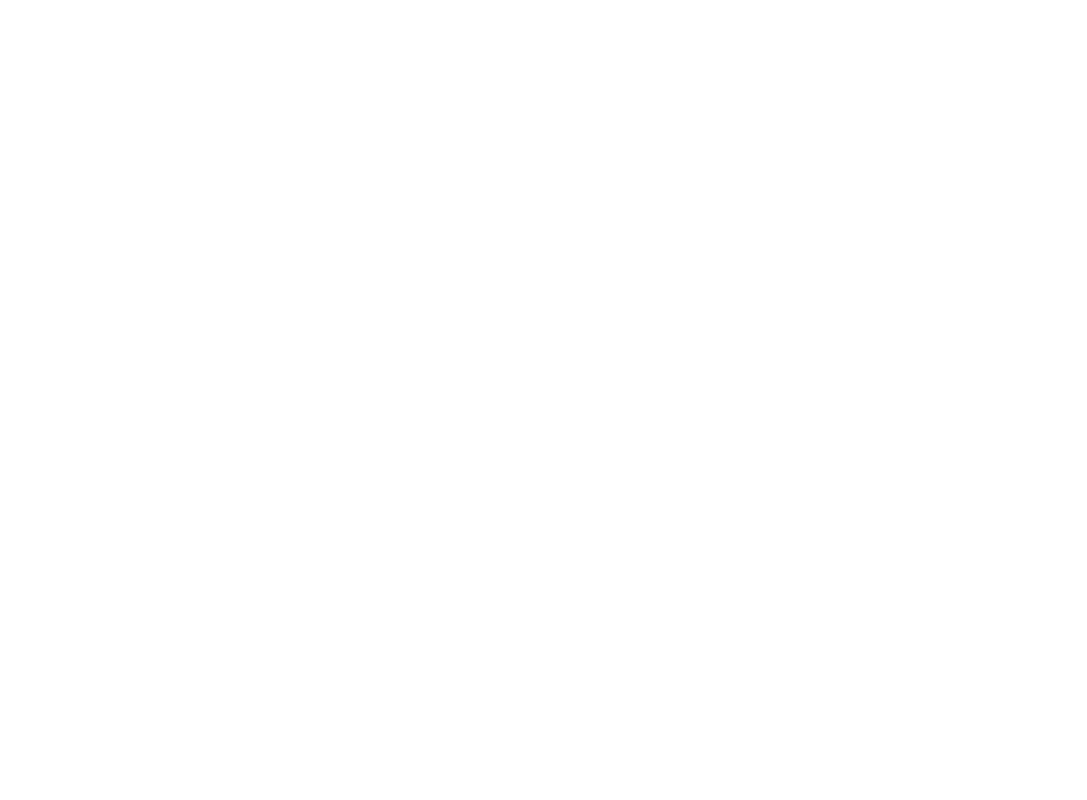
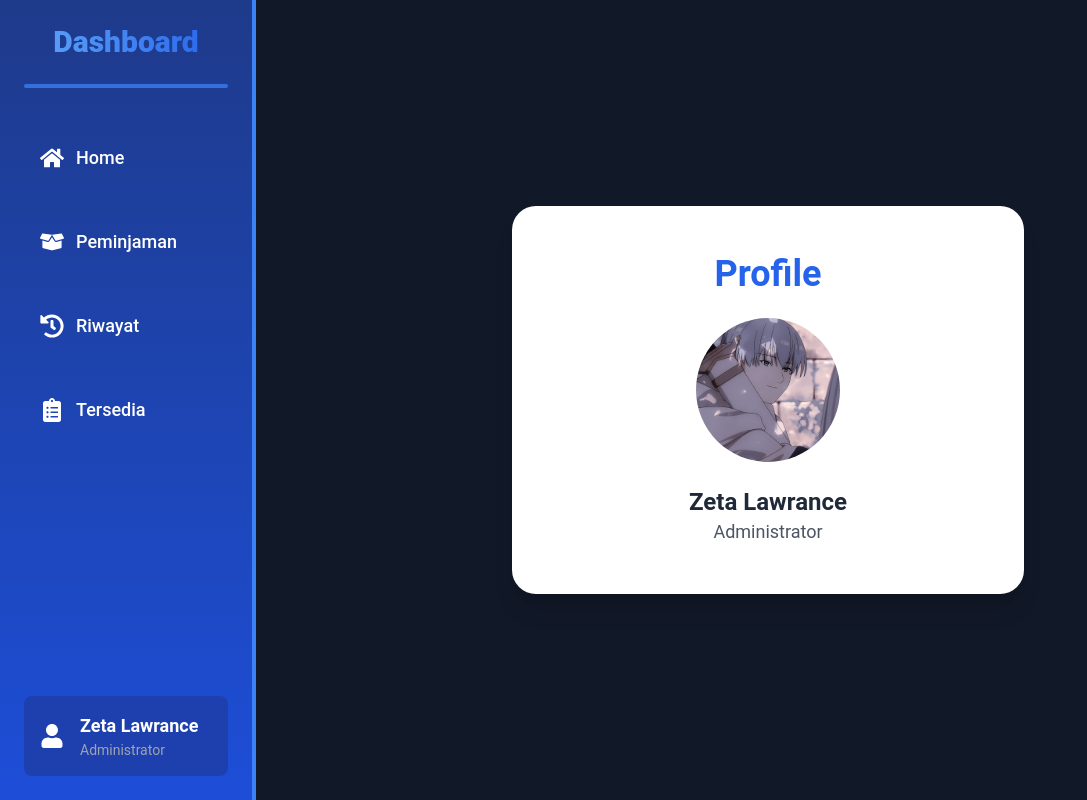
Before and after one commit to arctadapt/FE-Peminjaman, a React (Vite) app: page /profile in a window 1280 px wide. Before the commit this address had no page. Shown: the whole page, without its empty margins (0-1087 px from the left). Built offline with nearby package versions, Linux system fonts and the light colour scheme.

Commit message:
Add Profile Pages

```diff
--- a/src/App.jsx
+++ b/src/App.jsx
@@ -8,13 +8,15 @@
 import Riwayat from './pages/Riwayat';
 import Tersedia from './pages/Tersedia';
 import Layout from './components/Layout';
+import Profile from './pages/Profile';
+import Settings from './pages/Settings';
 
 function App() {
   const [availableItems, setAvailableItems] = useState([
-    { id: 1, name: 'Bola Basket', stock: 10 },
-    { id: 2, name: 'Bola Futsal', stock: 5 },
-    { id: 3, name: 'Matras', stock: 7 },
-    { id: 4, name: 'Proyektor', stock: 3 },
+    { id: 1, name: 'Bola Basket', stock: 3 },
+    { id: 2, name: 'Bola Futsal', stock: 2 },
+    { id: 3, name: 'Matras', stock: 2 },
+    { id: 4, name: 'Proyektor', stock: 6 },
   ]);
 
   const [history, setHistory] = useState([]);
@@ -77,6 +79,8 @@
           <Route path="/landing" element={<LandingPage />} />
           <Route path="/riwayat" element={<Riwayat history={history} activeLoans={activeLoans} onReturn={handleReturnItem} />} />
           <Route path="/tersedia" element={<Tersedia availableItems={availableItems} />} />
+          <Route path="/profile" element={<Profile />} />
+          <Route path="/settings" element={<Settings />} />
         </Route>
         </Routes>
     </Router>
--- a/src/components/Layout.jsx
+++ b/src/components/Layout.jsx
@@ -1,4 +1,3 @@
-// Layout.js
 import React, { useState } from 'react';
 import { Outlet, Link } from 'react-router-dom';
 import { useNavigate } from 'react-router-dom';
@@ -10,16 +9,16 @@
 
   return (
     <div className="min-h-screen flex flex-col md:flex-row bg-gray-900 text-gray-200">
-      <aside className="w-full md:w-64 h-auto md:h-screen bg-gradient-to-b from-blue-900 to-blue-700 text-white p-6 flex flex-col shadow-lg border-r-4 border-blue-500">
+      <aside className="w-full md:w-64 h-auto md:h-screen bg-gradient-to-b from-blue-900 to-blue-700 text-white p-6 flex flex-col shadow-lg border-r-4 border-blue-500 overflow-y-auto">
         <div className="mb-10 text-center">
           <h2 className="text-3xl font-extrabold text-transparent bg-clip-text bg-gradient-to-r from-blue-400 to-blue-600">
             Dashboard
           </h2>
-          <div className="h-1 bg-blue-500 rounded-full opacity-75 mt-3 mx-auto"></div>
+          <div className="h-1 bg-blue-500 rounded-full opacity-75 mt-6 mx-auto"></div>
         </div>
 
         <nav className="flex-grow">
-          <ul className="space-y-4">
+          <ul className="space-y-6">
             {[
               { name: 'Home', icon: <FaHome />, path: '/dashboard' },
               { name: 'Peminjaman', icon: <FaBoxOpen />, path: '/peminjaman' },
@@ -40,7 +39,10 @@
         </nav>
 
         <div className="mt-8">
-          <div className="flex items-center gap-4 p-4 bg-blue-800 rounded-lg cursor-pointer transition-all duration-300 hover:bg-blue-900" onClick={() => setShowProfileMenu(!showProfileMenu)}>
+          <div
+            className="flex items-center gap-4 p-4 bg-blue-800 rounded-lg cursor-pointer transition-all duration-300 hover:bg-blue-900"
+            onClick={() => setShowProfileMenu(!showProfileMenu)}
+          >
             <FaUser className="text-2xl" />
             <div>
               <h3 className="text-lg font-semibold">Zeta Lawrance</h3>
@@ -49,15 +51,24 @@
           </div>
           {showProfileMenu && (
             <div className="bg-blue-800 mt-2 rounded-lg p-2 space-y-2">
-              <button className="flex items-center gap-3 p-2 w-full hover:bg-blue-600 rounded-md transition" onClick={() => navigate('/profile')}>
+              <button
+                className="flex items-center gap-3 p-2 w-full hover:bg-blue-600 rounded-md transition"
+                onClick={() => navigate('/profile')}
+              >
                 <FaUser className="text-xl" />
                 <span>View Profile</span>
               </button>
-              <button className="flex items-center gap-3 p-2 w-full hover:bg-blue-600 rounded-md transition" onClick={() => navigate('/settings')}>
+              <button
+                className="flex items-center gap-3 p-2 w-full hover:bg-blue-600 rounded-md transition"
+                onClick={() => navigate('/settings')}
+              >
                 <FaCog className="text-xl" />
                 <span>Settings</span>
               </button>
-              <button className="flex items-center gap-3 p-2 w-full hover:bg-red-600 rounded-md transition" onClick={() => navigate('/login')}>
+              <button
+                className="flex items-center gap-3 p-2 w-full hover:bg-red-600 rounded-md transition"
+                onClick={() => navigate('/login')}
+              >
                 <FaSignOutAlt className="text-xl" />
                 <span>Logout</span>
               </button>
@@ -65,8 +76,8 @@
           )}
         </div>
       </aside>
-      <main className="flex-1 p-6 sm:p-12 bg-gray-900">
-        <Outlet /> {/* This renders the child routes */}
+      <main className="flex-1 p-6 sm:p-12 bg-gray-900 overflow-y-auto">
+        <Outlet />
       </main>
     </div>
   );
--- /dev/null
+++ b/src/pages/Profile.jsx
@@ -0,0 +1,24 @@
+import React from "react";
+
+const Profile = () => {
+  return (
+    <div className="flex items-center justify-center h-full bg-gray-900">
+      <div className="bg-white p-12 rounded-3xl shadow-xl max-w-lg w-full">
+        <h1 className="text-4xl font-bold mb-6 text-center text-blue-600">Profile</h1>
+        <div className="mb-6">
+          <img
+            className="w-36 h-36 rounded-full mx-auto"
+            src="./public/profile.jpg"
+            alt="Profile Avatar"
+          />
+        </div>
+        <div className="text-center">
+          <p className="text-2xl font-semibold text-gray-800">Zeta Lawrance</p>
+          <p className="text-lg text-gray-600">Administrator</p>
+        </div>
+      </div>
+    </div>
+  );
+};
+
+export default Profile;
--- a/src/pages/Riwayat.jsx
+++ b/src/pages/Riwayat.jsx
@@ -22,7 +22,7 @@
                   </button>
                 )}
                 {entry.returned && (
-                  <p className="text-green-600 font-semibold mt-2">Barang telah dikembalikan</p>
+                  <p className="text-green-600 font-semibold mt-2">Barang/Kelas telah dikembalikan</p>
                 )}
               </li>
             ))}
--- /dev/null
+++ b/src/pages/Settings.jsx
@@ -0,0 +1,5 @@
+const Settings = () => {
+
+}
+
+export default Settings
```
Also changed, not shown: public/profile.jpg (added).
